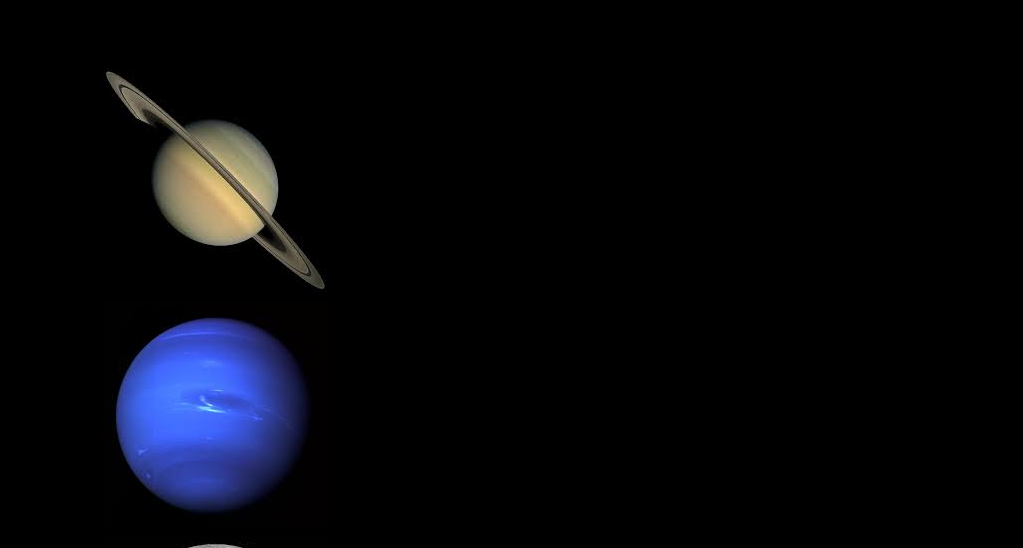
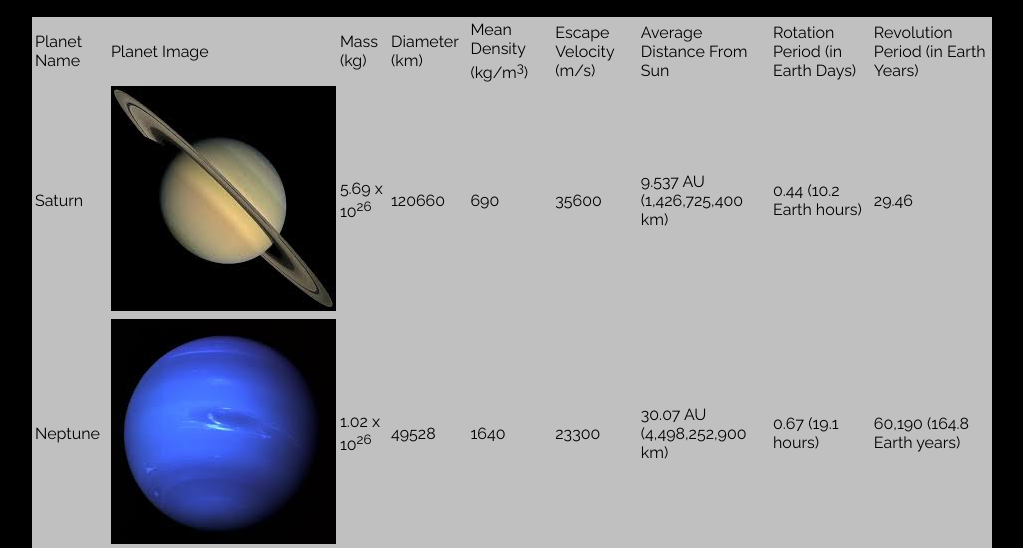
Before and after one commit to ITMD361Labs/lab5, a plain HTML site: page index.html in a window 1280 px wide. Shown: the part 217-765 px from the top of the page, without its empty margins (128-1151 px from the left). Drawn offline with Linux system fonts and the light colour scheme; a web font is replaced by a local one.

Commit message:
add style to the table as a whole.

```diff
--- a/css/style.css
+++ b/css/style.css
@@ -13,3 +13,11 @@ header {
 	color: gold;
 
 }
+
+table{
+	font-family: 'Raleway', sans-serif;
+	font-size: 16px;
+	background: silver;
+	margin: 20px auto;
+	padding: 0px;
+}
```
